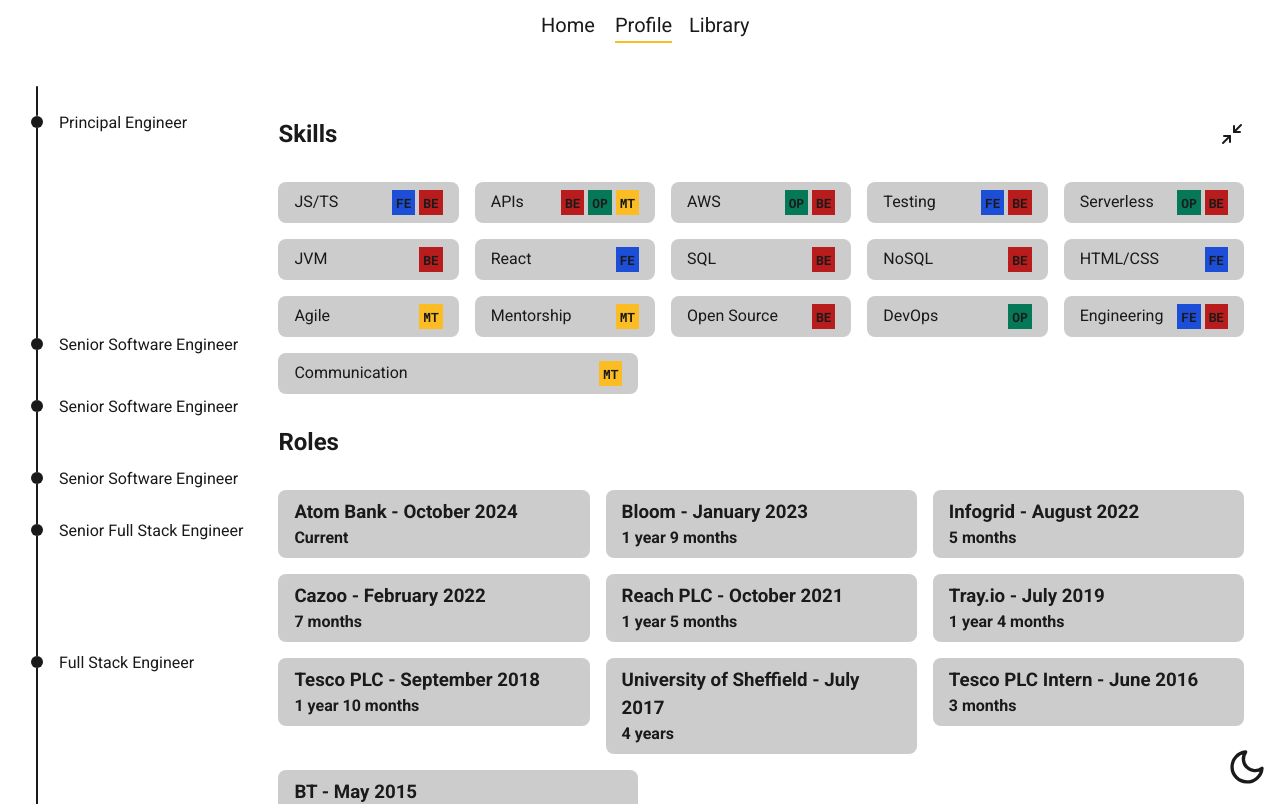
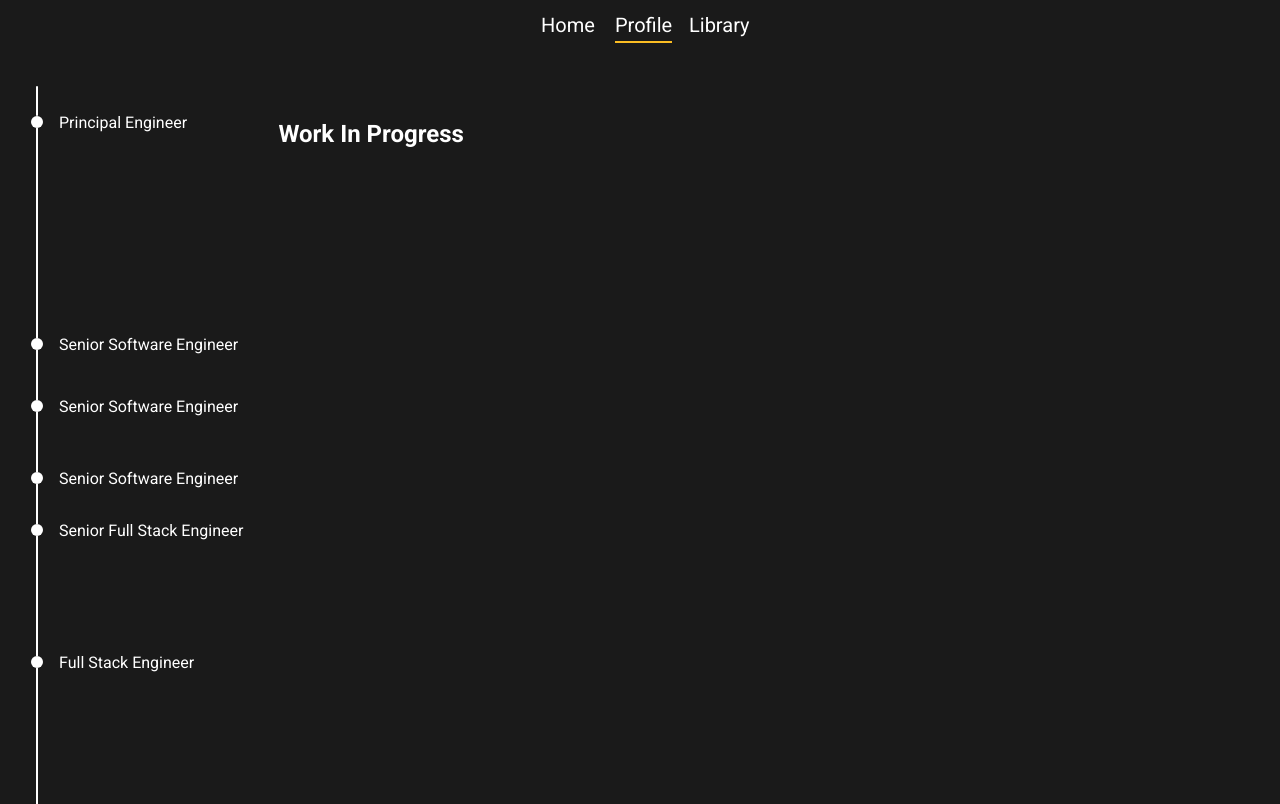
Before and after one commit to alexburley/burlzad, a React (Create React App) app: page /profile in a window 1280 px wide. Shown: the top 804 px of the page. Built offline with nearby package versions, Linux system fonts and the light colour scheme.

Commit message:
fix: Adjust website

```diff
--- a/src/app.js
+++ b/src/app.js
@@ -9,7 +9,8 @@
 
 export default function App() {
   const [darkModeEnabled, setDarkModeEnabled] = useState(
-    window.matchMedia("(prefers-color-scheme:dark)").matches
+    // window.matchMedia("(prefers-color-scheme:dark)").matches
+    true
   );
   return (
     <main>
@@ -29,10 +30,10 @@
           </Route>
         </Switch>
         <Spacer />
-        <DarkModeSwitch
-          darkModeEnabled={darkModeEnabled}
-          onClick={() => setDarkModeEnabled(!darkModeEnabled)}
-        />
+        {/* <DarkModeSwitch */}
+        {/* darkModeEnabled={darkModeEnabled} */}
+        {/* onClick={() => setDarkModeEnabled(!darkModeEnabled)} */}
+        {/* /> */}
       </Router>
     </main>
   );
--- a/src/components/timeline/index.js
+++ b/src/components/timeline/index.js
@@ -29,7 +29,15 @@
             <Node>
               <NodeOrb tooltip={date}>
                 <NodeTooltipWrapper>
-                  <NodeTooltip>{tooltip}</NodeTooltip>
+                  <NodeTooltip>
+                    <p>
+                      {date.toLocaleString("en-GB", {
+                        year: "numeric",
+                        month: "long",
+                      })}
+                    </p>
+                    <p>{tooltip}</p>
+                  </NodeTooltip>
                 </NodeTooltipWrapper>
               </NodeOrb>
               <NodeLabel>{label}</NodeLabel>
--- a/src/pages/books/items.js
+++ b/src/pages/books/items.js
@@ -21,8 +21,7 @@
     yearRead: 2025,
     author: "Jason Hemlock",
     nonfiction: true,
-    imgSrc:
-      "https://m.media-amazon.com/images/W/MEDIAX_1215821-T1/images/I/71WLPsHQzWS._SL1500_.jpg",
+    imgSrc: "https://m.media-amazon.com/images/I/71WLPsHQzWS._SL1500_.jpg",
   },
   {
     title: "How to Talk to Anyone",
@@ -61,8 +60,7 @@
     yearRead: 2025,
     author: "Ursula K. Le Guin",
     fiction: true,
-    imgSrc:
-      "https://m.media-amazon.com/images/W/MEDIAX_1215821-T1/images/I/A1cDdP9fv1L._SY522_.jpg",
+    imgSrc: "https://m.media-amazon.com/images/I/91RRoAU0VkL._SL1500_.jpg",
   },
   {
     title: "The Farthest Shore",
@@ -87,16 +85,14 @@
     yearRead: 2025,
     author: "Niccolò Machiavelli",
     nonfiction: true,
-    imgSrc:
-      "https://m.media-amazon.com/images/W/MEDIAX_1215821-T2/images/I/61vlYoG0PiL._SL1441_.jpg",
+    imgSrc: "https://m.media-amazon.com/images/I/613IIHCzXeL._SL1500_.jpg",
   },
   {
     title: "Book of the Five Rings",
     yearRead: 2025,
     author: "Miyamoto Musashi",
     nonfiction: true,
-    imgSrc:
-      "https://m.media-amazon.com/images/W/MEDIAX_1215821-T2/images/I/91sjH8fevmL._SL1500_.jpg",
+    imgSrc: "https://m.media-amazon.com/images/I/61iS5f1Y9xL._SL1499_.jpg",
   },
   {
     title: "Discourses of Epictetus",
--- a/src/pages/profile/index.js
+++ b/src/pages/profile/index.js
@@ -14,30 +14,30 @@
     .map((_, index) => index)
     .reduce((acc, val) => ({ ...acc, [val]: false }), {});
 
-  const [skillCardState, setSkillCardState] = useState(initialCardState);
+  // const [skillCardState, setSkillCardState] = useState(initialCardState);
   const [roleCardState, setRoleCardState] = useState(initialCardState);
 
-  const reset = () => {
-    setSkillCardState(initialCardState);
-    setRoleCardState(initialCardState);
-  };
+  // const reset = () => {
+  //   // setSkillCardState(initialCardState);
+  //   setRoleCardState(initialCardState);
+  // };
 
-  const skills = skillsItems.map(({ children, title, tags }, index) => {
-    return (
-      <SkillCard
-        title={getTitle(tags, title)}
-        key={index}
-        showingChildren={skillCardState[index]}
-        setShowingChildren={() => {
-          setSkillCardState({
-            ...skillCardState,
-            [index]: !skillCardState[index],
-          });
-        }}
-        children={<CardContent>{children}</CardContent>}
-      />
-    );
-  });
+  // const skills = skillsItems.map(({ children, title, tags }, index) => {
+  //   return (
+  //     <SkillCard
+  //       title={getTitle(tags, title)}
+  //       key={index}
+  //       showingChildren={skillCardState[index]}
+  //       setShowingChildren={() => {
+  //         setSkillCardState({
+  //           ...skillCardState,
+  //           [index]: !skillCardState[index],
+  //         });
+  //       }}
+  //       children={<CardContent>{children}</CardContent>}
+  //     />
+  //   );
+  // });
 
   const rolesToDisplay = Object.values(
     roles.reduce((acc, role) => {
@@ -115,14 +115,14 @@
         </SideColumn>
         <MainContent>
           <MainContentHeader>
-            <SectionTitle>Skills</SectionTitle>
-            <ResetButton onClick={reset} />
+            <SectionTitle>Work In Progress</SectionTitle>
+            {/* <ResetButton onClick={reset} /> */}
           </MainContentHeader>
-          <SkillsGrid>{skills}</SkillsGrid>
-          <SectionTitle>Roles</SectionTitle>
-          <ProjectsGrid>{work}</ProjectsGrid>
-          <SectionTitle>Projects</SectionTitle>
-          <ProjectsGrid>{projects}</ProjectsGrid>
+          {/* <SkillsGrid>{skills}</SkillsGrid> */}
+          {/* <SectionTitle>Roles</SectionTitle> */}
+          {/* <ProjectsGrid>{work}</ProjectsGrid> */}
+          {/* <SectionTitle>Projects</SectionTitle> */}
+          {/* <ProjectsGrid>{projects}</ProjectsGrid> */}
         </MainContent>
       </Wrapper>
     </Container>
--- a/src/pages/profile/roles.js
+++ b/src/pages/profile/roles.js
@@ -115,14 +115,14 @@
     description: `<p><b>Graduated with a 1st class degree in Computer Science.</b></p>`,
   },
   {
-    date: new Date(2016, 5),
+    date: new Date(2016, 6),
     label: "Technology Intern",
     tenure: "3 months",
     tooltip: "Tesco PLC Intern",
     description: `<p><b>Built a secret scanning tool for Tesco's internal GitHub.</b></p>`,
   },
   {
-    date: new Date(2015, 4),
+    date: new Date(2015, 6),
     label: "Engineering Intern",
     tenure: "3 months",
     tooltip: "BT",
```
Also changed, not shown: 1 other file (tests, documents, lock files or other folders).
